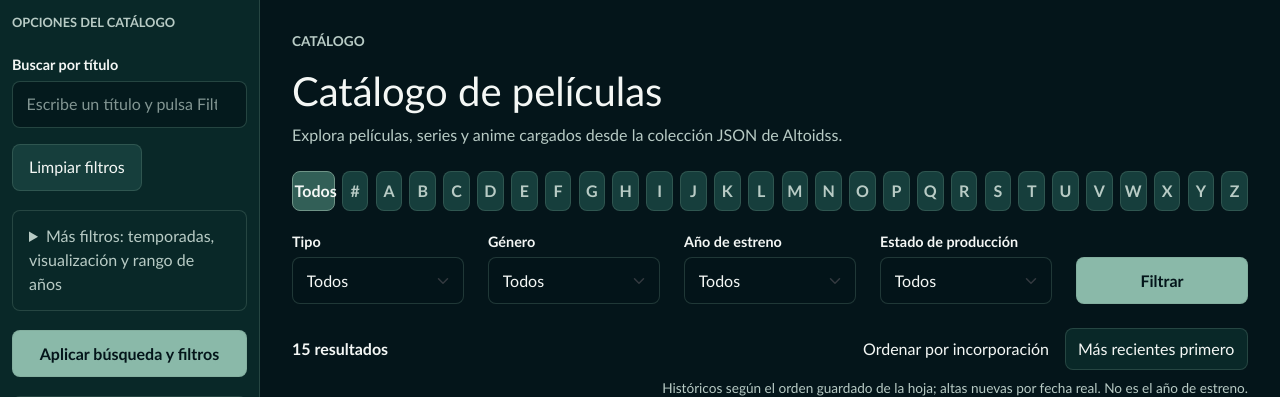
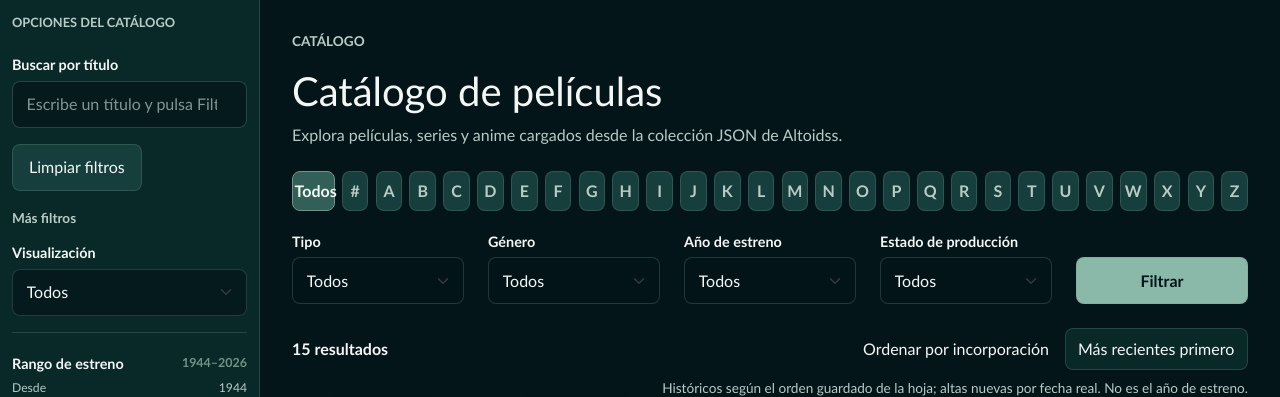
Before and after one commit to HeyAlexx/Aplication, a PHP site: page /Html/catalogo.html in a window 1280 px wide. Shown: the part 65-462 px from the top of the page. Run offline with PHP 8.4, Linux system fonts and the light colour scheme; data that the repository does not hold is empty.

Commit message:
fix: expand sidebar filters and center remaining controls

```diff
--- a/Html/catalogo.html
+++ b/Html/catalogo.html
@@ -5,7 +5,7 @@
     <meta name="viewport" content="width=device-width, initial-scale=1.0">
     <title>Altoidss | Catálogo</title>
     <link href="https://cdn.jsdelivr.net/npm/bootstrap@5.3.8/dist/css/bootstrap.min.css" rel="stylesheet" integrity="sha384-sRIl4kxILFvY47J16cr9ZwB07vP4J8+LH7qKQnuqkuIAvNWLzeN8tE5YBujZqJLB" crossorigin="anonymous">
-    <link rel="stylesheet" href="../css/catalogo.css?v=31">
+    <link rel="stylesheet" href="../css/catalogo.css?v=32">
     <link rel="stylesheet" href="../css/site-shared.css?v=8">
 </head>
 <body class="catalog-horizontal-layout">
@@ -53,8 +53,8 @@
                     </div>
                     <button class="btn btn-outline-light" id="clearCatalogFilters" type="button">Limpiar filtros</button>
                 </div>
-                <details class="catalog-more-filters">
-                    <summary>Más filtros: temporadas, visualización y rango de años</summary>
+                <section class="catalog-more-filters" aria-labelledby="advancedFiltersTitle">
+                    <h3 class="catalog-control-heading" id="advancedFiltersTitle">Más filtros</h3>
                     <div class="catalog-advanced-filters">
                         <div class="filter-group" id="filter-seasons-group">
                             <label class="filter-label" for="filter-seasons">Número de temporadas</label>
@@ -72,7 +72,7 @@
                             <input id="filter-year-max" type="range" min="0" max="0" value="0">
                         </div>
                     </div>
-                </details>
+                </section>
                 <button class="btn btn-primary catalog-apply-filters" type="submit" form="catalogFilterForm">Aplicar búsqueda y filtros</button>
             <div class="catalog-controls" aria-label="Filtros rápidos y visualización del catálogo">
                 <div class="catalog-mode catalog-control-group" role="group" aria-label="Filtrar por tipo">
@@ -93,8 +93,8 @@
                 <div class="catalog-toolbar catalog-control-group">
                     <div class="view-selector" role="group" aria-label="Modo de visualización">
                         <h3 class="catalog-control-heading">Presentación</h3>
-                        <button class="catalog-view-button is-active" type="button" data-catalog-view="cards" aria-label="Ver como tarjetas" aria-pressed="true" title="Tarjetas">Tarjetas</button>
-                        <button class="catalog-view-button" type="button" data-catalog-view="list" aria-label="Ver como lista" aria-pressed="false" title="Lista">Lista</button>
+                        <button class="catalog-view-button is-active" type="button" data-catalog-view="cards" aria-label="Ver como tarjetas" aria-pressed="true" title="Tarjetas"><span aria-hidden="true">▦</span></button>
+                        <button class="catalog-view-button" type="button" data-catalog-view="list" aria-label="Ver como lista" aria-pressed="false" title="Lista"><span aria-hidden="true">☷</span></button>
                     </div>
                     <div class="grid-density">
                         <label class="catalog-control-heading" for="catalogDensity">Cantidad por fila</label>
--- a/css/catalogo.css
+++ b/css/catalogo.css
@@ -297,6 +297,26 @@ body {
 .catalog-side-menu .view-selector { grid-auto-flow: row; grid-template-columns: 1fr 1fr; gap: 0.65rem; }
 .catalog-side-menu .grid-density { grid-auto-flow: row; grid-template-columns: 1fr; gap: 0.35rem; }
 .catalog-side-menu .catalog-density-select { width: 100%; }
+.catalog-side-menu #catalogDensity { text-align: center; text-align-last: center; }
+.catalog-horizontal-layout .catalog-side-menu .catalog-controls > .catalog-control-group {
+    padding-left: 0;
+    border-left: 0;
+}
+.catalog-side-menu .catalog-status-filters > button:last-child:nth-child(even) {
+    grid-column: 1 / -1;
+    width: calc((100% - 0.65rem) / 2);
+    justify-self: center;
+}
+.catalog-side-menu .catalog-more-filters {
+    border: 0;
+    background: transparent;
+    padding: 0;
+}
+.catalog-side-menu .catalog-advanced-filters { gap: 1.25rem; }
+.catalog-side-menu .catalog-advanced-filters .filter-group {
+    padding-bottom: 1rem;
+    border-bottom: 1px solid var(--border-soft);
+}
 .catalog-side-menu .catalog-advanced-filters { grid-template-columns: 1fr; }
 .catalog-side-menu #closeCatalogSideMenu { display: none; }
 .catalog-horizontal-layout .catalog-side-menu .catalog-mode,
```
Also changed, not shown: tests/catalog-filter-browser.cjs (+0 -2 lines), tests/catalog-side-menu-browser.cjs (+11 -2 lines), CHANGELOG.md.
